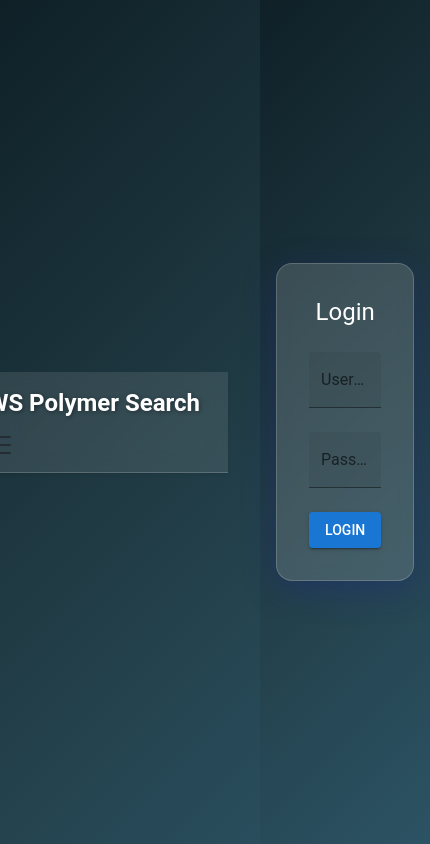
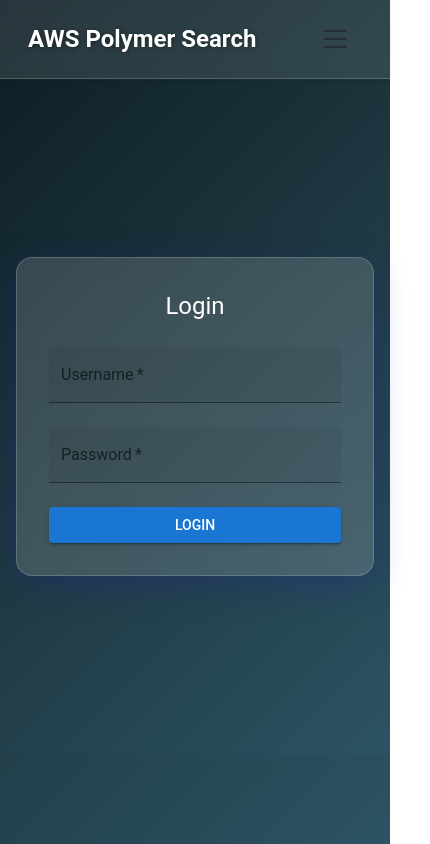
Before and after one commit to 1Vidhyasagar/aws-polymer-search-frontend, a React (Vite) app: page /login in a window 390 px wide. Shown: the whole page, 430 px wide, since content can reach past the window. Built offline with nearby package versions, Linux system fonts and the light colour scheme.

Commit message:
added css

```diff
--- a/src/components/pages/Login.jsx
+++ b/src/components/pages/Login.jsx
@@ -47,14 +47,17 @@
         display="flex"
         justifyContent="center"
         alignItems="center"
-        minHeight="100vh"
+        minHeight="80vh"
         sx={{
           background: "linear-gradient(135deg, #0f2027, #203a43, #2c5364)",
           backgroundSize: "cover",
           backgroundPosition: "center",
+          marginTop: 0, // Remove top margin
         }}
       >
-        <Container maxWidth="xs">
+        <Container maxWidth="xs" sx={{ marginTop: 0, paddingTop: 0 }}>
+          {" "}
+          {/* Remove container margin */}
           <Box
             p={4}
             sx={{
@@ -64,6 +67,7 @@
               WebkitBackdropFilter: "blur(8px)",
               borderRadius: "16px",
               border: "1px solid rgba(255, 255, 255, 0.18)",
+              marginTop: 0, // Remove margin on Box element
             }}
           >
             <Typography variant="h5" align="center" gutterBottom color="white">
--- a/src/components/pages/Register.jsx
+++ b/src/components/pages/Register.jsx
@@ -38,7 +38,7 @@
         display="flex"
         justifyContent="center"
         alignItems="center"
-        minHeight="100vh"
+        minHeight="80vh"
         sx={{
           background: "linear-gradient(135deg, #0f2027, #203a43, #2c5364)",
           backgroundSize: "cover",
--- a/src/index.css
+++ b/src/index.css
@@ -22,14 +22,129 @@
   font-family: 'Arial', sans-serif;
 }
 
-
-
 #root {
   height: 100%;
   display: flex;
-  gap: 2rem;
-  justify-content: center;
+  flex-direction: column;
+  justify-content: flex-start;
   align-items: center;
   margin: 0;
   padding: 0;
 }
+
+/* Navbar */
+.navbar-container {
+  width: 100%;
+  position: sticky;
+  top: 0;
+  z-index: 10;
+}
+
+.navbar {
+  display: flex;
+  justify-content: space-between;
+  align-items: center;
+  background-color: rgba(0, 0, 0, 0.6);
+  padding: 1rem 2rem;
+  width: 100%;
+  box-shadow: 0 4px 10px rgba(0, 0, 0, 0.2);
+}
+
+.navbar-brand {
+  font-size: 1.5rem;
+  font-weight: bold;
+  color: #fff;
+}
+
+.navbar-links {
+  display: flex;
+  gap: 1rem;
+}
+
+.navbar-links a,
+.navbar-links button {
+  color: #fff;
+  text-decoration: none;
+  background: none;
+  border: none;
+  font-size: 1rem;
+  cursor: pointer;
+  transition: color 0.3s ease-in-out;
+}
+
+.navbar-links a:hover,
+.navbar-links button:hover {
+  color: #00bcd4;
+}
+
+/* Content container */
+.content-container {
+  width: 100%;
+  max-width: 1200px;
+  padding: 2rem;
+  display: flex;
+  justify-content: center;
+  align-items: center;
+  flex-direction: column;
+  text-align: center;
+}
+
+/* Mobile Styles */
+@media screen and (max-width: 768px) {
+  .navbar {
+    flex-direction: column;
+    padding: 1rem;
+  }
+
+  .navbar-links {
+    flex-direction: column;
+    gap: 0.5rem;
+  }
+
+  .navbar-links a,
+  .navbar-links button {
+    font-size: 1.1rem;
+  }
+
+  .content-container {
+    padding: 1rem;
+  }
+}
+
+/* Tablet Styles */
+@media screen and (max-width: 1024px) {
+  .navbar {
+    flex-direction: column;
+    padding: 1rem;
+  }
+
+  .navbar-links {
+    flex-direction: column;
+    gap: 0.75rem;
+  }
+
+  .navbar-links a,
+  .navbar-links button {
+    font-size: 1.2rem;
+  }
+
+  .content-container {
+    padding: 1.5rem;
+  }
+}
+
+/* Desktop Styles */
+@media screen and (min-width: 1200px) {
+  .navbar {
+    padding: 1.5rem 2rem;
+  }
+
+  .navbar-links a,
+  .navbar-links button {
+    font-size: 1.2rem;
+  }
+
+  .content-container {
+    padding: 3rem;
+  }
+}
```
